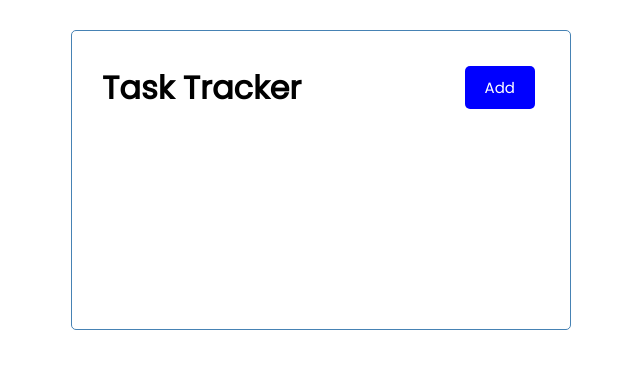
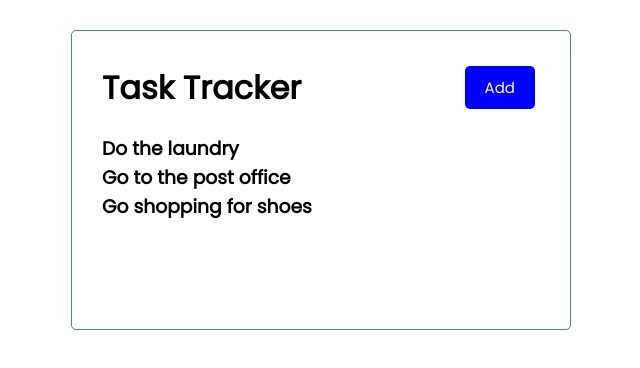
Before and after one commit to ellevpark/React-Task-Tracker, a React (Create React App) app: page / in a window 1280 px wide. Shown: the top 368 px of the page, without its empty margins (319-959 px from the left). Built offline with nearby package versions, Linux system fonts and the light colour scheme.

Commit message:
created a tasks component

```diff
--- a/src/App.js
+++ b/src/App.js
@@ -1,10 +1,37 @@
 import React from 'react'
 import Header from './components/Header'
+import Tasks from './components/Tasks'
+import { useState } from 'react'
+
 
 function App() {
+
+  const [tasks, setTasks] = useState(
+    [
+     {
+       id: 1,
+       text: 'Do the laundry',
+       day: 'Monday at 4:30pm',
+       reminder: true,
+     },
+     {
+       id: 2,
+       text: 'Go to the post office',
+       day: 'Tuesday at 11:00am',
+       reminder: true,
+     },
+     {
+       id: 3,
+       text: 'Go shopping for shoes',
+       day: 'Friday at 6:00pm',
+       reminder: false,
+     },
+   ])
+
   return (
-    <div className="App">
+    <div className="container">
       <Header/>
+      <Tasks tasks = {tasks}/>
     </div>
   );
 }
--- a/src/components/Header.js
+++ b/src/components/Header.js
@@ -8,12 +8,10 @@
     console.log("Click!")
   }
     return (
-      <div className = 'container'>
-        <header className= 'header'>
-          <h1>{title}</h1>
-          <Button color='blue' text='Add' onClick = {onClick}/>
-        </header>
-      </div>
+      <header className= 'header'>
+        <h1>{title}</h1>
+        <Button color='blue' text='Add' onClick = {onClick}/>
+      </header>
 
     )
 }
--- /dev/null
+++ b/src/components/Tasks.js
@@ -0,0 +1,15 @@
+import React from 'react'
+
+
+const Tasks = ({tasks}) => {
+
+  return (
+      <>
+        {tasks.map((task) => (
+          <h3 key = {task.id}>{task.text}</h3>
+        ))}
+      </>
+  )
+}
+
+export default Tasks
```
